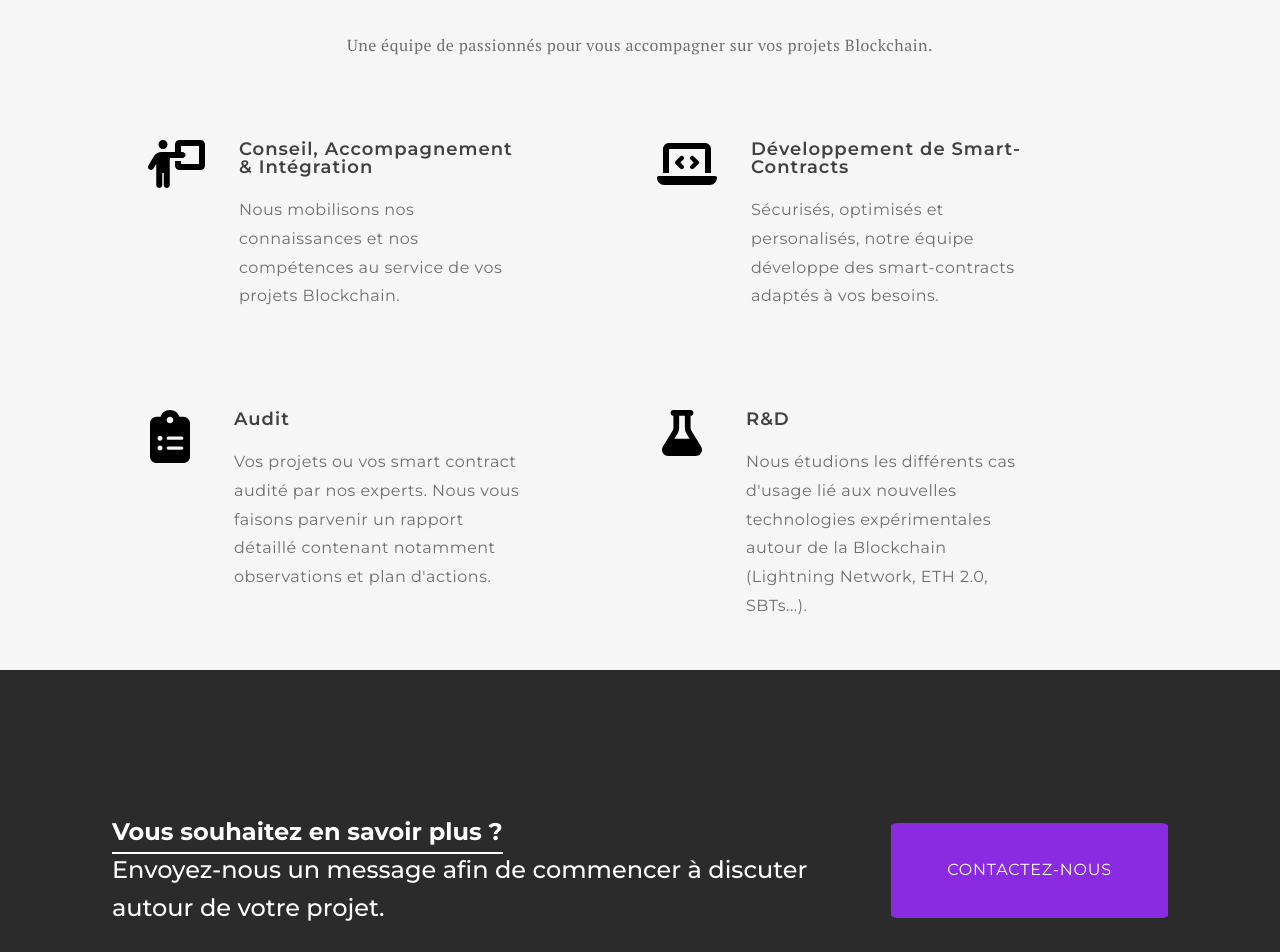
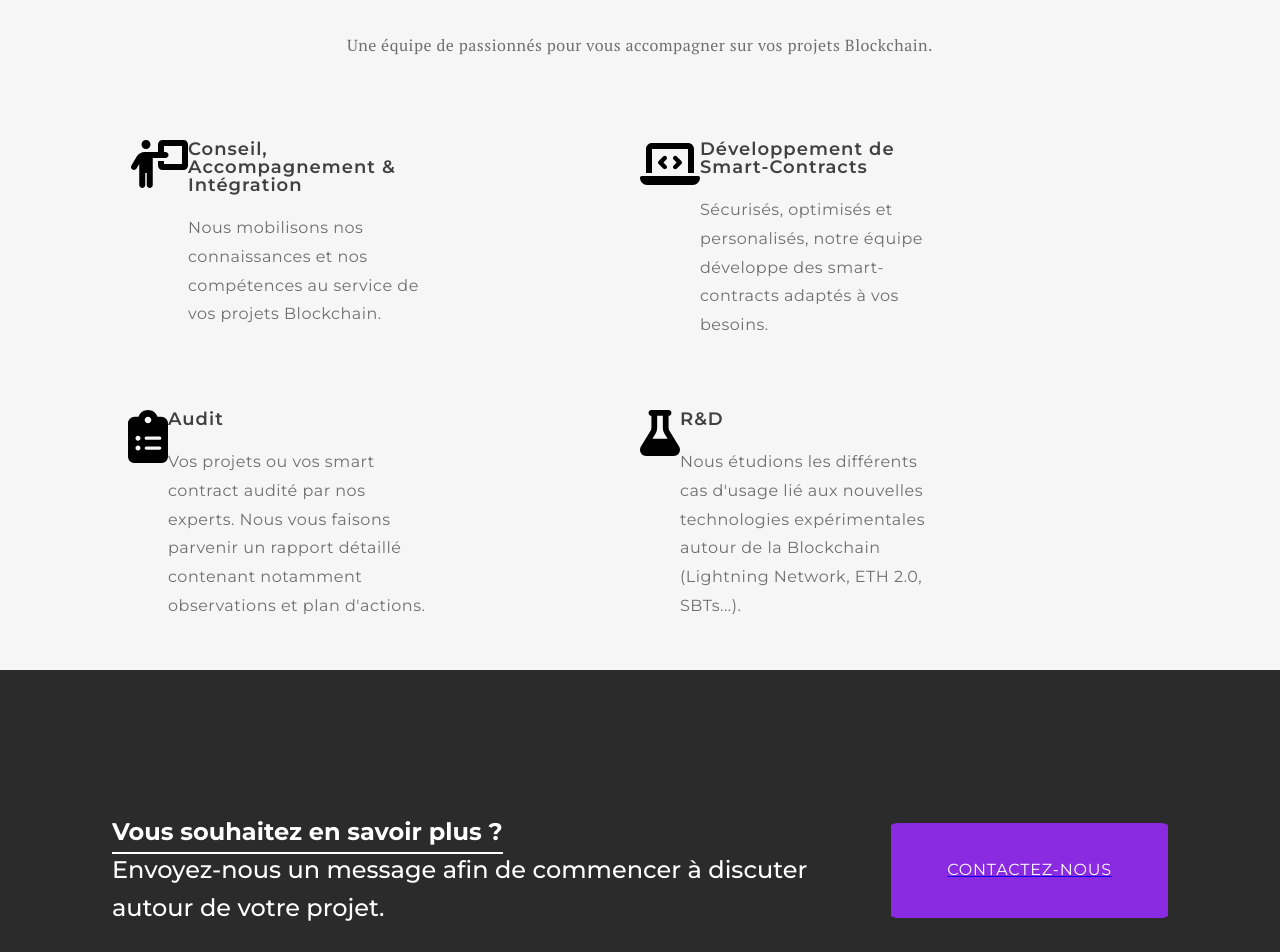
Before and after one commit to The-JW-Corp/JW-Corp-react, a React (Create React App) app: page / in a window 1280 px wide. Shown: the part 960-1912 px from the top of the page. Built offline with nearby package versions, Linux system fonts and the light colour scheme; no server answers.

Commit message:
hashlinks notre mission and cta

```diff
--- a/src/components/AnimationsComponent/AnimationsComponent.js
+++ b/src/components/AnimationsComponent/AnimationsComponent.js
@@ -12,11 +12,6 @@ function AnimationsComponent() {
 
   gsap.registerPlugin(ScrollTrigger, ScrollToPlugin);
 
-  // ScrollSmoother.create({
-  //   smooth:1,
-  //   effects: true,
-  //   smoothTouch: 0.1
-  // })
 
   const slideInTop = (element) => {
     gsap.fromTo(
@@ -107,7 +102,7 @@ function AnimationsComponent() {
       {
         opacity: 1,
         x: 0,
-        delay: 0.9,
+        delay: 0.6,
         duration: 0.6,
         scrollTrigger: {
           trigger: element,
@@ -132,7 +127,7 @@ function AnimationsComponent() {
       {
         opacity: 1,
         x: 0,
-        delay: 1.5,
+        delay: 1.3,
         duration: 0.6,
         scrollTrigger: {
           trigger: element,
@@ -157,7 +152,7 @@ function AnimationsComponent() {
       {
         opacity: 1,
         x: 0,
-        delay: 2.1,
+        delay: 1.9,
         duration: 0.6,
         scrollTrigger: {
           trigger: element,
@@ -182,7 +177,7 @@ function AnimationsComponent() {
       {
         opacity: 1,
         x: 0,
-        delay: 2.7,
+        delay: 2.5,
         duration: 0.6,
         scrollTrigger: {
           trigger: element,
--- a/src/components/ContentServicesPage/ContentServicesPage.js
+++ b/src/components/ContentServicesPage/ContentServicesPage.js
@@ -44,7 +44,7 @@ const ContentServicesPage = () => {
         </h6>
 
         <div className="content-services-h2-container content-services-h2-2-container">
-          <h2 id="auditservice">Développement de smart-contracts et dApps</h2>
+          <h2 id="dev-smartcontracts">Développement de smart-contracts et dApps</h2>
         </div>
 
         <p>
@@ -72,7 +72,7 @@ const ContentServicesPage = () => {
           .
         </p>
         <div className="content-services-h2-container content-services-h2-4-container">
-          <h2>Recherche et développement</h2>
+          <h2 id="recherche-developpement">Recherche et développement</h2>
         </div>
         <p id="espaceaprestexte">
           Lightning Network, Souls Bound Tokens, ETH2.0, Multi-sigs,
--- a/src/components/Cta/Cta.js
+++ b/src/components/Cta/Cta.js
@@ -1,13 +1,9 @@
 import React from "react";
 import "./Cta.css";
-import { useLocation, useNavigate} from "react-router-dom";
+import { useLocation, useNavigate } from "react-router-dom";
+import { HashLink } from "react-router-hash-link";
 
 const Cta = () => {
-const navigate = useNavigate();
-function handleClick () {
-  // navigate('/Services#conseil');
-  console.log("test")
-}
   return (
     <div className="cta-component">
       <div className="cta-wrap">
@@ -16,9 +12,11 @@ function handleClick () {
           un message afin de commencer à discuter autour de votre projet.
         </p>
         <div className="cta-wrap-button">
-          <a onClick={handleClick} className="cta-button" href="" id="cta-contact-us">
-            Contactez-nous
-          </a>
+          <HashLink smooth to={"/#form"}>
+            <a className="cta-button" href="" id="cta-contact-us">
+              Contactez-nous
+            </a>
+          </HashLink>
         </div>
       </div>
     </div>
--- a/src/components/Formulaire/Formulaire.js
+++ b/src/components/Formulaire/Formulaire.js
@@ -35,7 +35,7 @@ function Formulaire() {
   return (
     <>
       <>
-        <section id="bonjour" className="form-cta-container">
+        <section className="form-cta-container">
           <section className="cta-form">
             <div className="line-animation-top-container">
               <div className="line-animation-top" id="line-animation"></div>
--- a/src/components/LandingPage/LandingPage.js
+++ b/src/components/LandingPage/LandingPage.js
@@ -1,6 +1,8 @@
 import React from "react";
 import "./LandingPage.css";
 import { TypeAnimation } from "react-type-animation";
+import { Link } from "react-router-dom";
+import { HashLink} from "react-router-hash-link";
 
 function LandingPage() {
   return (
@@ -40,8 +42,9 @@ function LandingPage() {
             </div>
           </div>
         </h1>
-        <a href="#mission">
+        <HashLink smooth to={"/#redirect-notre-mission"}>
 
+        {/* <a href="#redirect-notre-mission"> */}
           <div className="ease-landing-page"></div>
           <div className="arrow-bloc-landing-page bouncing-animation bounce">
             <svg
@@ -53,7 +56,8 @@ function LandingPage() {
               <path d="M169.4 470.6c12.5 12.5 32.8 12.5 45.3 0l160-160c12.5-12.5 12.5-32.8 0-45.3s-32.8-12.5-45.3 0L224 370.8 224 64c0-17.7-14.3-32-32-32s-32 14.3-32 32l0 306.7L54.6 265.4c-12.5-12.5-32.8-12.5-45.3 0s-12.5 32.8 0 45.3l160 160z" />
             </svg>
           </div>
-            </a>
+        {/* </a> */}
+        </HashLink>
       </div>
     </section>
   );
--- a/src/components/NotreMission/NotreMission.css
+++ b/src/components/NotreMission/NotreMission.css
@@ -105,6 +105,10 @@
   opacity: 0.8;
   text-decoration: underline;
 }
+
+.hashlink-notre-mission{
+  text-decoration: none;
+}
 @media (min-width:375px) {
   .mission-button-container > a{
     width: 300px;
--- a/src/components/NotreMission/NotreMission.js
+++ b/src/components/NotreMission/NotreMission.js
@@ -4,6 +4,7 @@ import chalkBoard from "../../assets/icons/person-chalkboard-solid.svg";
 import laptop from "../../assets/icons/laptop-code-solid.svg";
 import clipboard from "../../assets/icons/clipboard-list-solid.svg";
 import flask from "../../assets/icons/flask-solid.svg";
+import { HashLink } from "react-router-hash-link";
 const NotreMission = () => {
   return (
     <section id="mission" className="notreMission-component">
@@ -23,18 +24,29 @@ const NotreMission = () => {
               className="notreMission-icone-top"
             />
           </div>
+          <HashLink
+            className="hashlink-notre-mission"
+            smooth
+            to={"/Services#conseil"}
+          >
             <a className="notreMission-service" href="/#">
               <h3>Conseil, Accompagnement & Intégration</h3>
               <p>
-              Nous mobilisons nos connaissances et nos compétences au service de
-              vos projets Blockchain.
+                Nous mobilisons nos connaissances et nos compétences au service
+                de vos projets Blockchain.
               </p>
             </a>
+          </HashLink>
         </div>
         <div id="dev-smartcontracts" className="notreMission-service-subwrap">
           <div classname="notreMission-service-img-wrap">
             <img src={laptop} alt="laptop" className="notreMission-icone-top" />
           </div>
+          <HashLink
+            className="hashlink-notre-mission"
+            smooth
+            to={"/Services#dev-smartcontracts"}
+          >
             <a className="notreMission-service" href="/#">
               <h3>Développement de Smart-Contracts</h3>
               <p>
@@ -42,6 +54,7 @@ const NotreMission = () => {
                 smart-contracts adaptés à vos besoins.
               </p>
             </a>
+          </HashLink>
         </div>
         <div id="audit" className="notreMission-service-subwrap">
           <div classname="notreMission-service-img-wrap">
@@ -51,6 +64,12 @@ const NotreMission = () => {
               className="notreMission-icone-bottom"
             />
           </div>
+          {/* auditservice */}
+          <HashLink
+            className="hashlink-notre-mission"
+            smooth
+            to={"/Services#auditservice"}
+          >
             <a className="notreMission-service" href="/#">
               <h3>Audit</h3>
               <p>
@@ -59,8 +78,12 @@ const NotreMission = () => {
                 observations et plan d'actions.
               </p>
             </a>
+          </HashLink>
         </div>
-        <div id="recherche-developpement" className="notreMission-service-subwrap">
+        <div
+          id="recherche-developpement"
+          className="notreMission-service-subwrap"
+        >
           <div classname="notreMission-service-img-wrap">
             <img
               src={flask}
@@ -68,6 +91,11 @@ const NotreMission = () => {
               className="notreMission-icone-bottom"
             />
           </div>
+          <HashLink
+            className="hashlink-notre-mission"
+            smooth
+            to={"/Services#recherche-developpement"}
+          >
             <a className="notreMission-service" href="/#">
               <h3>R&D</h3>
               <p>
@@ -76,9 +104,12 @@ const NotreMission = () => {
                 Network, ETH 2.0, SBTs...).
               </p>
             </a>
+          </HashLink>
         </div>
       </div>
-      <div className="mission-button-container"><a href="/nos-services">EN SAVOIR +</a></div>
+      <div className="mission-button-container">
+        <a href="/nos-services">EN SAVOIR +</a>
+      </div>
     </section>
   );
 };
--- a/src/page/Home/Home.js
+++ b/src/page/Home/Home.js
@@ -14,7 +14,7 @@ function Home() {
   const ref = useRef(null);
   const location = useLocation();
   useEffect(() => {
-    if (ref && location.hash.includes("#test2")) {
+    if (ref && location.hash.includes("#redirect-notre-mission")) {
       ref?.current?.scrollIntoView({
         behavior: "smooth",
         block: "start",
@@ -26,6 +26,7 @@ function Home() {
     <>
       <Navbar />
       <LandingPage />
+      <div id="redirect-notre-mission"></div>
       <NotreMission />
       <Cta />
       <NosValeurs />
--- a/src/page/Services/Services.js
+++ b/src/page/Services/Services.js
@@ -6,6 +6,7 @@ import Footer from '../../components/Footer/Footer';
 import LandingServices from '../../components/LandingServices/LandingServices';
 import ContentServicesPage from '../../components/ContentServicesPage/ContentServicesPage';
 import Google from '../../components/Googlemaps/Google';
+import Formulaire from '../../components/Formulaire/Formulaire';
 const Services = () => {
   return (
     <>
@@ -15,7 +16,7 @@ const Services = () => {
       <Navbar />
       <LandingServices />
       <ContentServicesPage />
-      Contact
+      <Formulaire/>
       <Google />
       <Footer />
 
```
Lines whose indentation alone changed are shown as unchanged.
